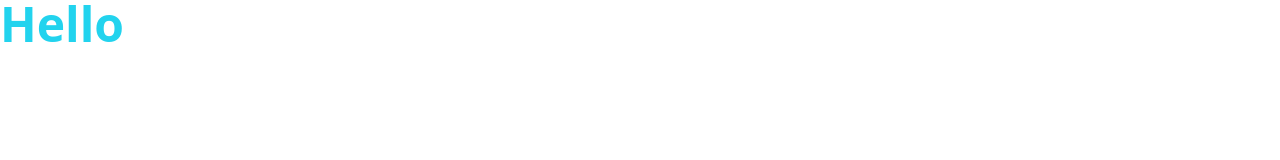
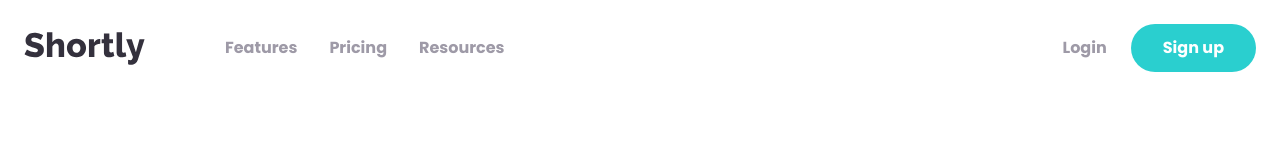
Before and after one commit to BartekSmalec/shortly, a website: page public/index.html in a window 1280 px wide. Drawn offline with Linux system fonts and the light colour scheme.

Commit message:
Added navbar

```diff
--- a/public/index.html
+++ b/public/index.html
@@ -4,8 +4,34 @@
     <meta charset="UTF-8">
     <title>Shortly</title>
     <link rel="stylesheet" href="style.css">
+    <link rel="shortcut icon" href="../images/favicon-32x32.png" type="image/x-icon">
+    <link rel="preconnect" href="https://fonts.googleapis.com"/>
+    <link rel="preconnect" href="https://fonts.gstatic.com" crossorigin/>
+    <link
+            href="https://fonts.googleapis.com/css2?family=Alata&family=Poppins:wght@400;500;700&display=swap"
+            rel="stylesheet"
+    />
 </head>
 <body>
-    <h2 class="font-bold text-5xl text-cyan-400">Hello</h2>
+<nav class="container relative mx-auto p-6">
+    <div class="flex items-center justify-between">
+        <div class="flex items-center space-x-20">
+            <img src="../images/logo.svg" alt="">
+            <div class="hidden lg:flex space-x-8 font-bold">
+                <a href="#" class="text-grayishViolet hover:text-veryDarkViolet">Features</a>
+                <a href="#" class="text-grayishViolet hover:text-veryDarkViolet">Pricing</a>
+                <a href="#" class="text-grayishViolet hover:text-veryDarkViolet">Resources</a>
+            </div>
+        </div>
+
+        <div class="hidden lg:flex items-center space-x-6 font-bold text-grayishViolet">
+            <div class="hover:text-veryDarkViolet">Login</div>
+            <a href="#" class="px-8 py-3 font-bold text-white bg-cyan rounded-full hover:opacity-70">Sign up</a>
+        </div>
+
+        <!--@todo Hamburger menu-->
+    </div>
+    <!--        @todo Mobile menu-->
+</nav>
 </body>
 </html>
--- a/tailwind.config.js
+++ b/tailwind.config.js
@@ -2,7 +2,23 @@
 module.exports = {
   content: ["./public/**/*.{html,js}"],
   theme: {
-    extend: {},
+    extend: {
+      colors: {
+        cyan: 'hsl(180, 66%, 49%)',
+        cyanLight: 'hsl(180, 66%, 69%)',
+        darkViolet: 'hsl(257, 27%, 26%)',
+        red: 'hsl(0, 87%, 67%)',
+        grayishViolet: 'hsl(257, 7%, 63%)',
+        veryDarkBlue: 'hsl(255, 11%, 22%)',
+        veryDarkViolet: 'hsl(260, 8%, 14%) ',
+      },
+      fontFamily: {
+        sans: ['Poppins', 'sans-serif'],
+      },
+      spacing: {
+        180: '32rem',
+      },
+    },
   },
   plugins: [],
 }
```
Also changed, not shown: images/bg-boost-desktop.svg (added), images/bg-boost-mobile.svg (added), images/bg-shorten-desktop.svg (added), images/bg-shorten-mobile.svg (added), images/favicon-32x32.png (added), images/icon-brand-recognition.svg (added), images/icon-detailed-records.svg (added), images/icon-facebook.svg (added), images/icon-fully-customizable.svg (added), images/icon-instagram.svg (added), images/icon-pinterest.svg (added), images/icon-twitter.svg (added), images/illustration-working.svg (added), images/logo.svg (added), 2 more files.
